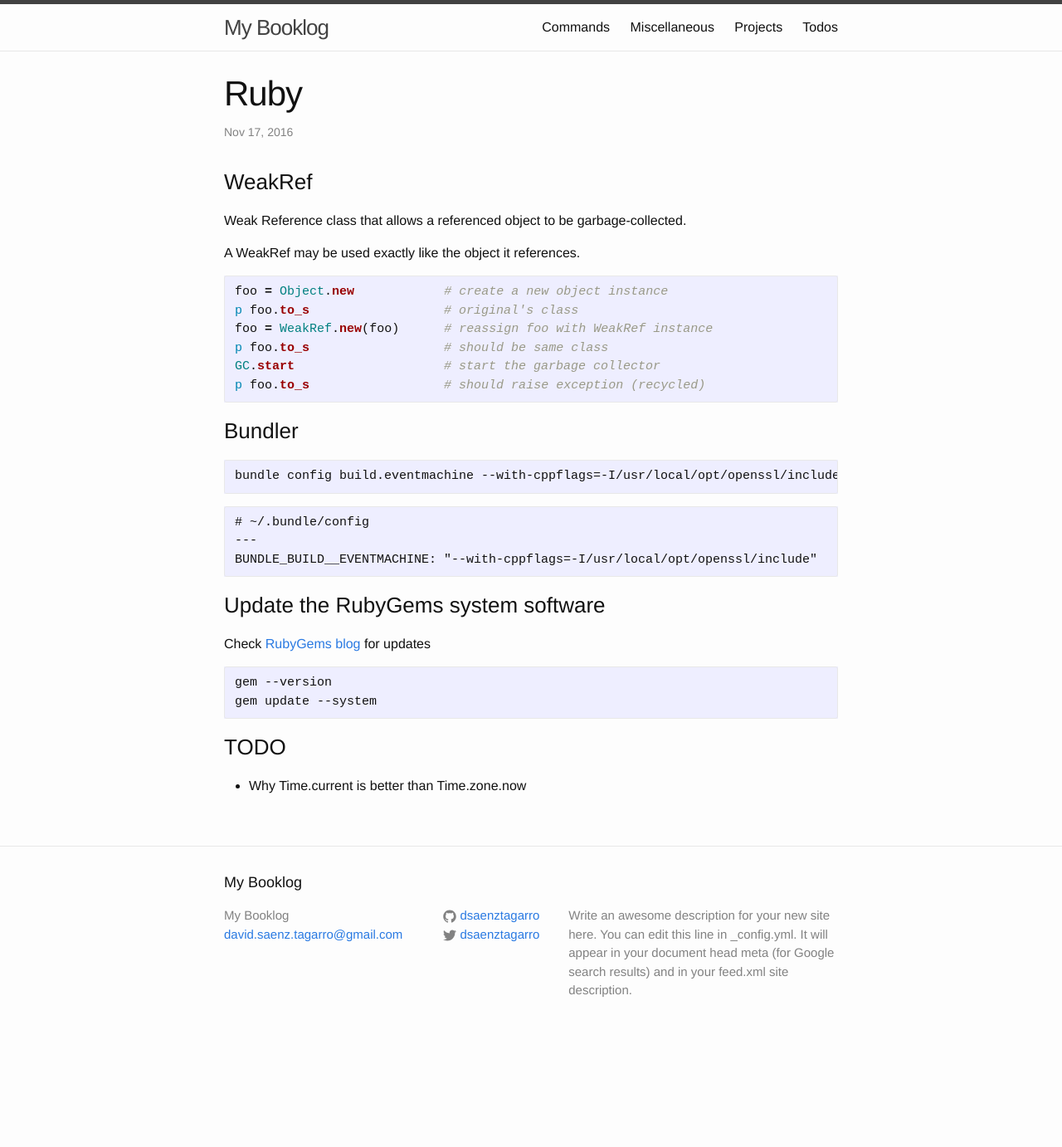
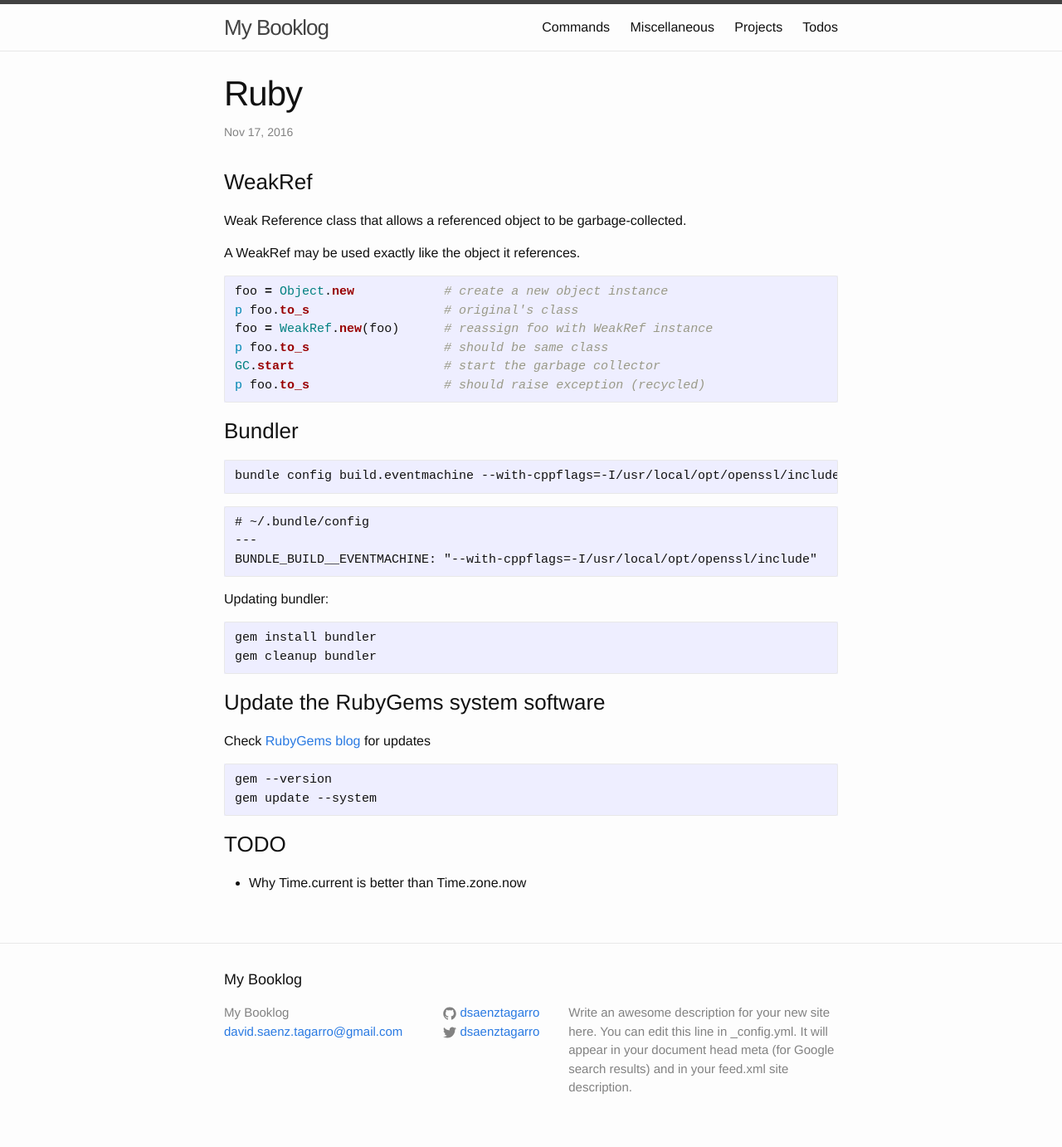
Before and after one commit to dsaenztagarro/booklog, a Jekyll site: the page built from _projects/ruby.md, in a window 1280 px wide. Shown: the whole page at 83% size. Built offline with Jekyll 4.4.1, drawn with Linux system fonts in a browser that asks for light colours; before the commit the page ends 1265 px from its top, so only the background shows below that.

Commit message:
ruby: update bundler doc

````diff
--- a/_projects/ruby.md
+++ b/_projects/ruby.md
@@ -32,6 +32,13 @@ bundle config build.eventmachine --with-cppflags=-I/usr/local/opt/openssl/includ
 BUNDLE_BUILD__EVENTMACHINE: "--with-cppflags=-I/usr/local/opt/openssl/include"
 ```
 
+Updating bundler:
+
+```
+gem install bundler
+gem cleanup bundler
+```
+
 ### Update the RubyGems system software
 
 Check [RubyGems blog](http://blog.rubygems.org) for updates
````
Also changed, not shown: _miscellaneous/operations_macos.md (+2 -0 lines).
